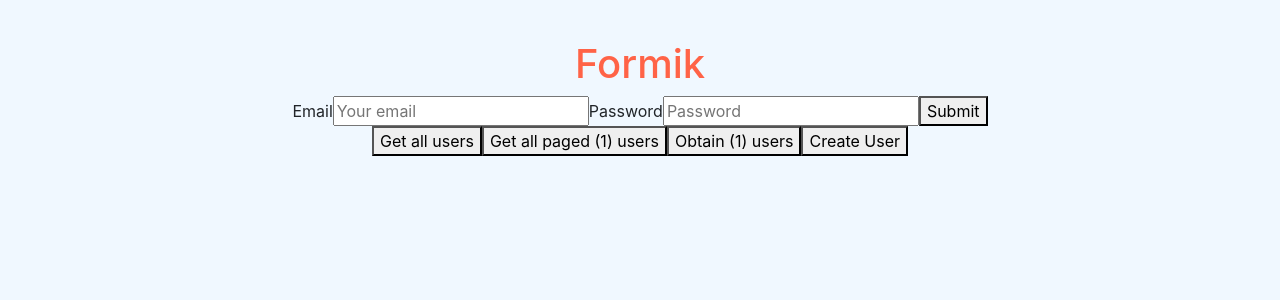
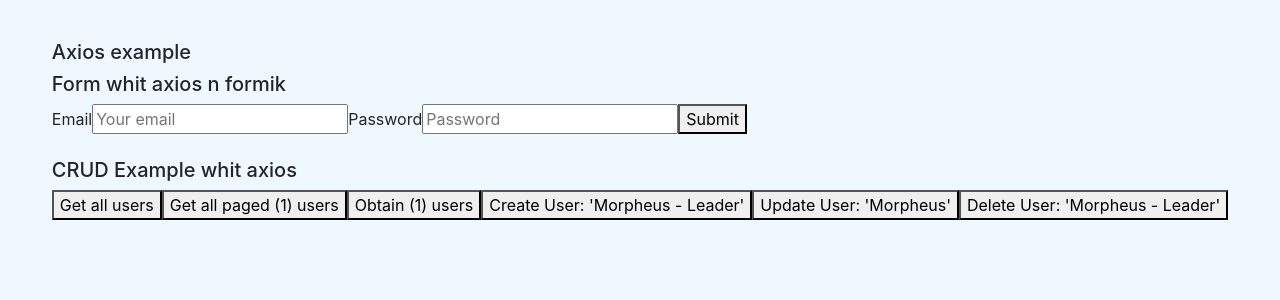
Before and after one commit to DavidLunaAd/Tasks-Page---ReactApp, a React (Create React App) app: page /fetch in a window 1280 px wide. Shown: the top 300 px of the page. Built offline with nearby package versions, Linux system fonts and the light colour scheme.

Commit message:
axiosCrud changes

```diff
--- a/package.json
+++ b/package.json
@@ -16,10 +16,13 @@
     "clsx": "^1.2.1",
     "formik": "^2.2.9",
     "node": "^19.1.0",
+    "prop-types": "^15.8.1",
     "react": "^18.2.0",
     "react-dom": "^18.2.0",
+    "react-redux": "^8.0.5",
     "react-router-dom": "^6.4.4",
     "react-scripts": "5.0.1",
+    "redux": "^4.2.0",
     "rxjs": "^7.6.0",
     "web-vitals": "^2.1.4",
     "yup": "^0.32.11"
@@ -49,6 +52,7 @@
     ]
   },
   "devDependencies": {
+    "redux-devtools-extension": "^2.13.9",
     "sass": "^1.56.1"
   }
 }
--- a/src/App.js
+++ b/src/App.js
@@ -16,7 +16,7 @@
         {/* <img src={logo} className="App-logo" alt="logo" /> */}
         {/* <Greeting name= "Juanito"></Greeting> */}
         {/* <GreetingF name= "Carlos"></GreetingF> */}
-        {/* <TaskListComponent></TaskListComponent> */}
+        <TaskListComponent></TaskListComponent>
         {/* <Father></Father> */}
         {/* <GreetingStyled name="LucosJes"></GreetingStyled> */}
 
--- a/src/AppRouting.js
+++ b/src/AppRouting.js
@@ -5,12 +5,13 @@
 import DashBoardPage from './pages/dashboard/DashBoard';
 import FetchExample from './pages/FetchExample';
 import AxiosExample from './pages/AxiosExample';
+import AxiosCrudExample from './components/pure/AxiosCrudExample';
 
 
 function AppRouting() {
 
     //TODO Change to value from sessionStorage
-    let loggedIn = true;
+    let loggedIn = false;
 
 
   return (
@@ -18,7 +19,7 @@
         {/* Route Switch */}
         <Routes>
             {/* Redirections to project our routes */}
-            <Route exact path = '/fetch' element={<AxiosExample/>}/>
+            <Route exact path = '/fetch' element={<AxiosCrudExample/>}/>
             {/* <Route exact path = '/fetch' element={<FetchExample/>}/> */}
             <Route exact path ='/'
             element =
--- a/src/components/pure/AxiosCrudExample.jsx
+++ b/src/components/pure/AxiosCrudExample.jsx
@@ -1,9 +1,10 @@
 import { ErrorMessage, Field, Form, Formik } from 'formik'
 import React from 'react'
+import { useNavigate } from 'react-router-dom';
 import * as Yup from "yup";
 
 
-import { login, getAllUsers, getAllPagedUsers, getUserById, createUser } from '../../services/axiosCRUDservice'
+import { login, getAllUsers, getAllPagedUsers, getUserById, createUser, updateUser, deleteUser } from '../../services/axiosCRUDservice'
 
 const AxiosCrudExample = () => {
 
@@ -78,6 +79,32 @@
     .catch((error) => alert(`Something went wrong: ${error}`))
   }
 
+
+  const updateUserById = (id, name, job) =>{
+    updateUser(id, name, job).then((response) => {
+        if(response.data && response.status === 200) {
+            alert(JSON.stringify(response.data))
+        }else{
+            throw new Error ('Failed')
+        }
+
+    })
+    .catch((error) => alert(`Something went wrong: ${error}`))
+  }
+
+  const deleteUserById = (id) => {
+    deleteUser(id)
+    .then((response) => {
+        if(response.status === 204) {
+            alert(`User with ir: ${id} successfully deleted`)
+        }else{
+            throw new Error ('Fialed')
+        }        } )
+    .catch((error) => alert(`Something went wrong`))
+}
+
+const navigate = useNavigate();
+
     return (
     // <div>
     //     AxiosCrudExample
@@ -85,7 +112,9 @@
     //     <button onClick={authUser}>CRUD</button>
     // </div>
     <div>
-      <h1>Formik</h1>
+      <div>
+      <h5>Axios example</h5>
+      <h5>Form whit axios n formik</h5>
       <Formik
         //Initial values
         initialValues={initialCredentials}
@@ -133,8 +162,12 @@
         )
         }
       </Formik>
+      </div>
+      <br></br>
+
       {/* Example button test API responses */}
         <div>
+        <h5>CRUD Example whit axios</h5>
             <button onClick={obtainAllUsers}>
                 Get all users
             </button>
@@ -145,7 +178,13 @@
                 Obtain (1) users
             </button>
             <button onClick={() => createNewUser('morpheus', 'leader')}>
-                Create User
+                Create User: 'Morpheus - Leader'
+            </button>
+            <button onClick={() => updateUserById(2, 'morpheus', 'zion resident')}>
+                Update User: 'Morpheus'
+            </button>
+            <button onClick={() => deleteUserById(2)}>
+                Delete User: 'Morpheus - Leader'
             </button>
         </div>
     </div>
--- a/src/index.js
+++ b/src/index.js
@@ -14,7 +14,7 @@
 const root = ReactDOM.createRoot(document.getElementById('root'));
 root.render(
   <React.StrictMode>
-    <App />
+    <AppRouting />
   </React.StrictMode>
 );
 
--- a/src/services/axiosCRUDservice.js
+++ b/src/services/axiosCRUDservice.js
@@ -44,5 +44,18 @@
     return axios.post('https://reqres.in/api/users', body)
 }
 //TODO: Update user
+export const updateUser = (id, name, job) =>{
+
+    let body = {
+        name: name,
+        job: job
+    }
+
+    //Returns the promise
+    return axios.put(`https://reqres.in/api/users/${id}`, body)
+}
 
 //TODO: Delete user
+export const deleteUser = (id) => {
+    return axios.delete(`https://reqres.in/api/users/${id}`)
+}
```
Also changed, not shown: 1 other file (tests, documents, lock files or other folders).
